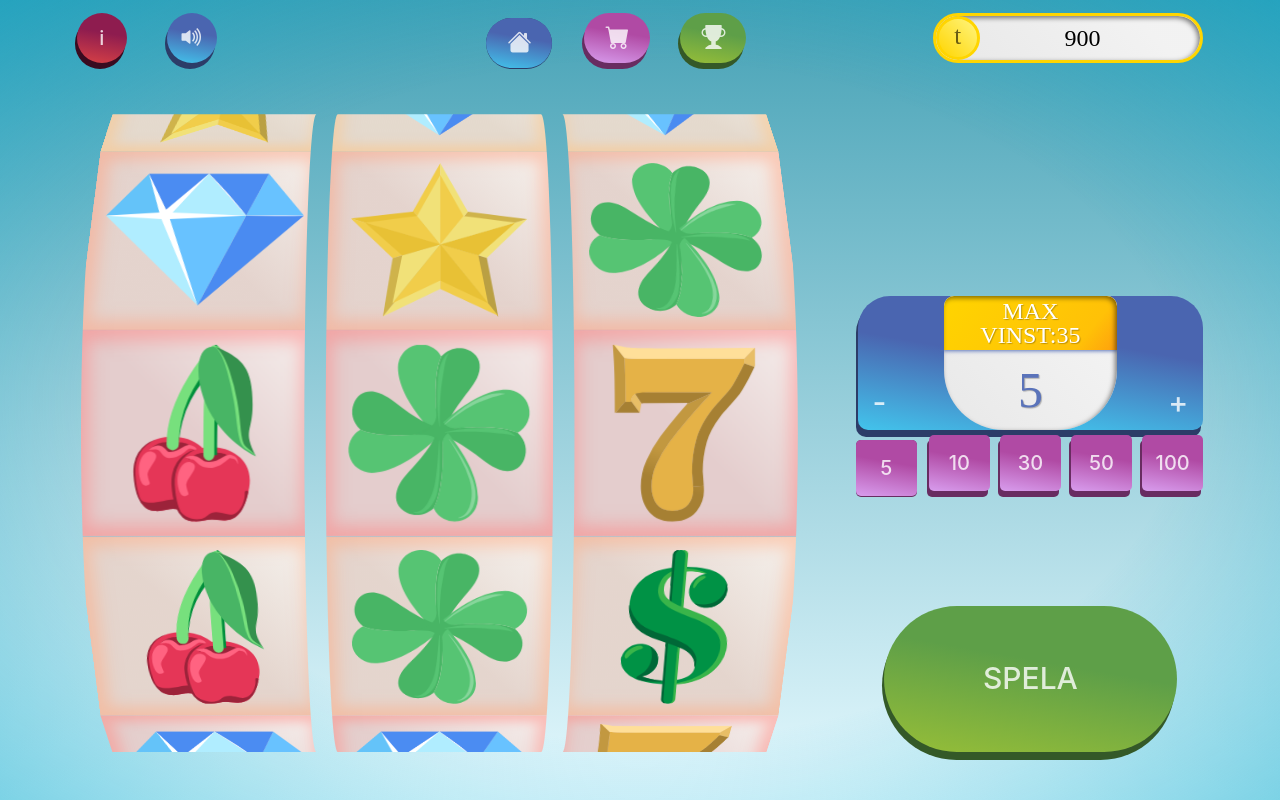
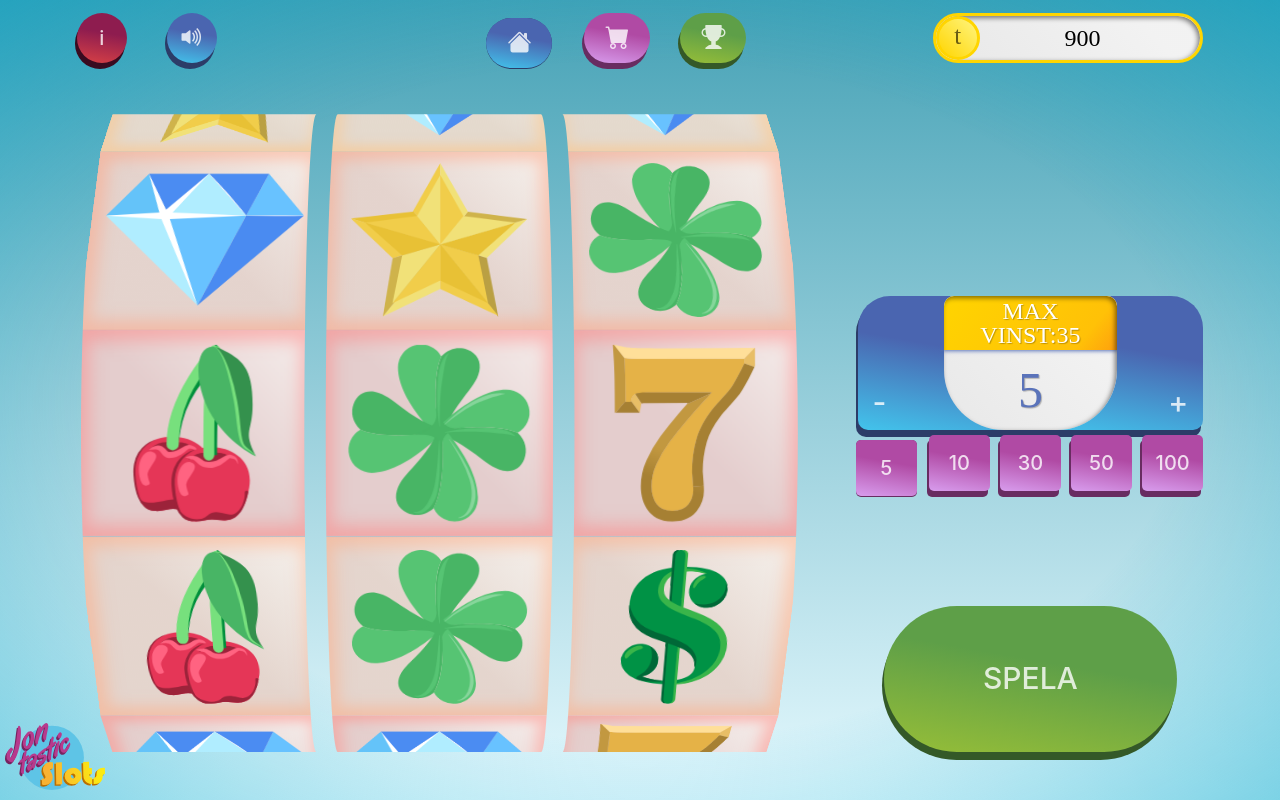
Before and after one commit to ztipsamme/jontastic-slots, a Vue app: page /shop in a window 1280 px wide. Built offline with nearby package versions, Linux system fonts and the light colour scheme; a web font is replaced by a local one.

Commit message:
Logga i hörn

```diff
--- a/src/App.vue
+++ b/src/App.vue
@@ -20,6 +20,7 @@
         tokTween: this.tokens.tokens.sum,
         themeSong: null,
         showSoundControls: false,
+        fullLogo: false,
       }
     },
     watch: {
@@ -82,7 +83,11 @@
       btn: buttonComponent,
       soundControl,
     },
-    computed: {},
+    computed: {
+      logoSize() {
+        return this.fullLogo ? "75vw" : "100px"
+      },
+    },
     methods: {
       newSong() {},
 
@@ -98,6 +103,32 @@
   }
 </script>
 <template>
+  <div
+    v-if="fullLogo"
+    :style="{
+      position: 'absolute',
+      width: '100vw',
+      height: '100vh',
+      top: 0,
+      left: 0,
+      backgroundColor: 'hsla(0deg,0%,0%,0.5)',
+      zIndex: '9998',
+    }"
+  />
+  <img
+    src="../assets/svg/logov1.svg"
+    alt=""
+    :style="{
+      width: logoSize,
+      position: 'absolute',
+      zIndex: '9999',
+      bottom: fullLogo ? '' : '10px',
+      left: '5px',
+      top: fullLogo ? '0' : '',
+      transition: '0.5s',
+    }"
+    @click="(e) => (fullLogo = !fullLogo)"
+  />
   <header>
     <div class="info">
       <PopUp />
```
